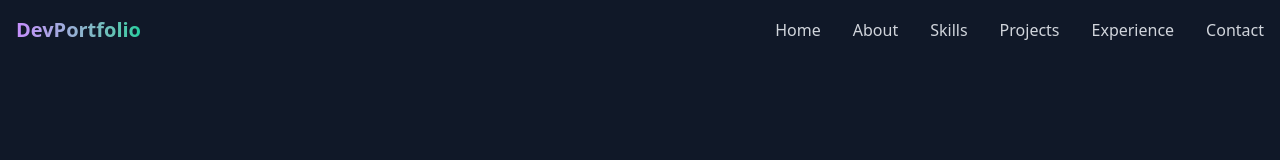
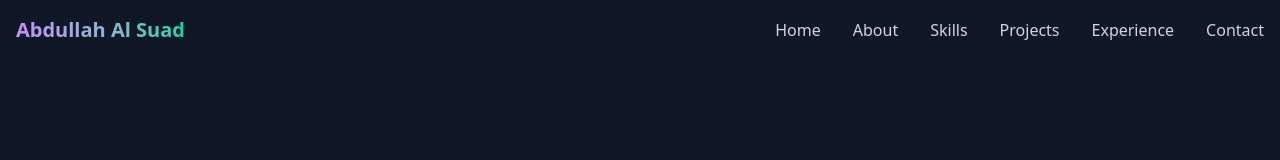
Before and after one commit to abdullahalsuad/portfolio-frontend, a React (Vite) app: page / in a window 1280 px wide. Shown: the top 160 px of the page. Built offline with nearby package versions, Linux system fonts and the light colour scheme.

Commit message:
feat: update title and header link to reflect personal branding

```diff
--- a/index.html
+++ b/index.html
@@ -4,7 +4,7 @@
     <meta charset="UTF-8" />
     <link rel="icon" type="image/svg+xml" href="/vite.svg" />
     <meta name="viewport" content="width=device-width, initial-scale=1.0" />
-    <title>Vite + React</title>
+    <title>Abdullah Al Suad</title>
   </head>
   <body>
     <div id="root"></div>
--- a/src/pages/Header.jsx
+++ b/src/pages/Header.jsx
@@ -49,7 +49,7 @@ export default function Header() {
             whileHover={{ scale: 1.05 }}
             transition={{ type: "spring", stiffness: 400, damping: 10 }}
           >
-            <a href="#home">DevPortfolio</a>
+            <a href="#home">Abdullah Al Suad</a>
           </motion.div>
 
           {/* Desktop Navigation */}
```
